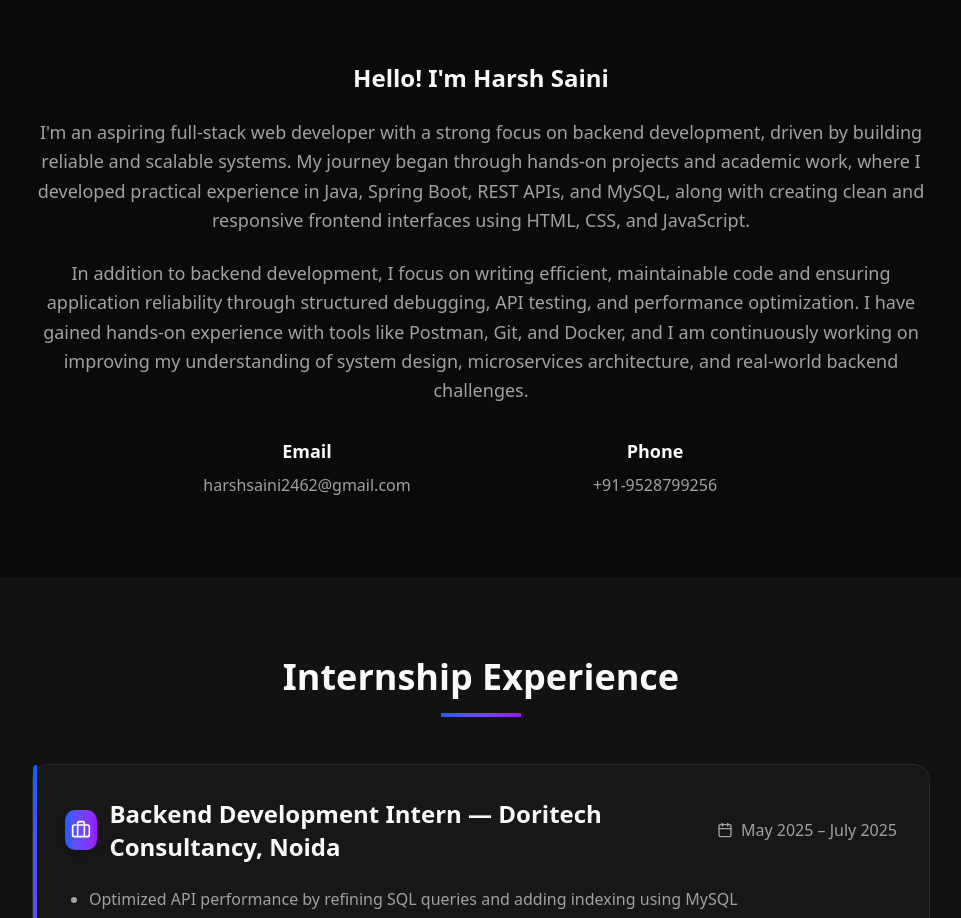
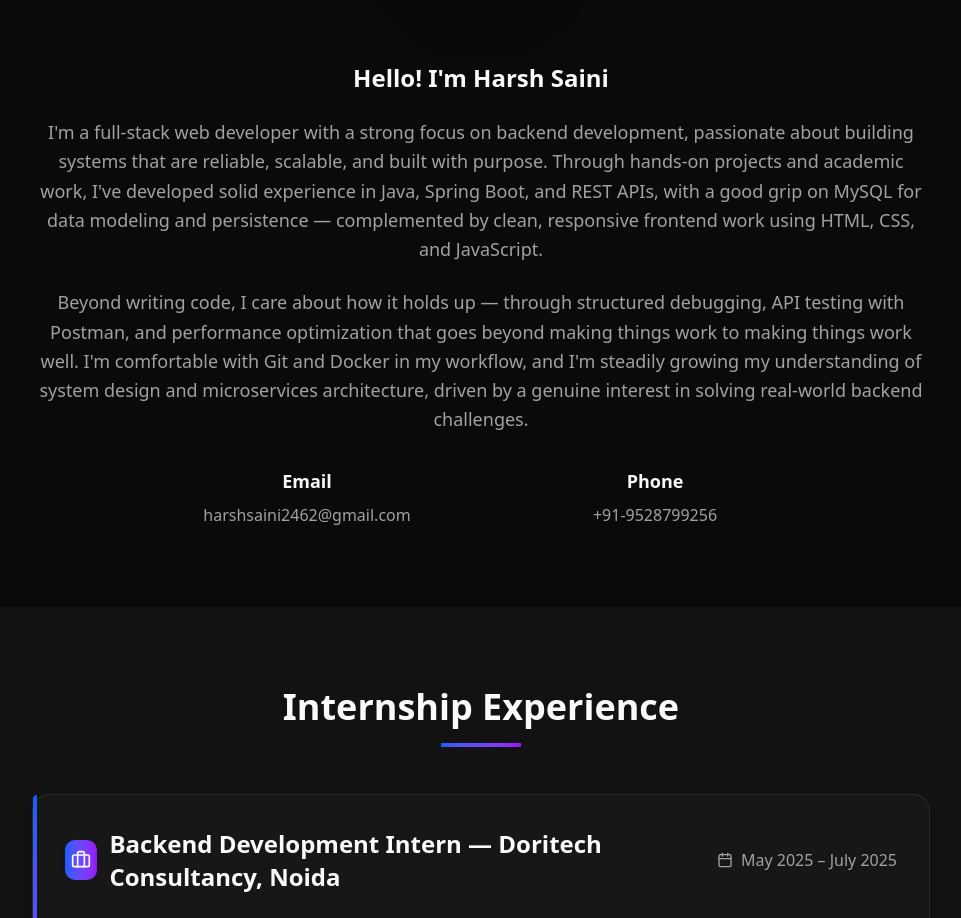
Before and after one commit to saini-harsh15/harsh-saini-portfolio, a Next.js app: page / in a window 1280 px wide. Shown: the part 1134-2052 px from the top of the page, without its empty margins (159-1120 px from the left). Built offline with nearby package versions, Linux system fonts and the light colour scheme.

Commit message:
Internship

```diff
--- a/components/About.tsx
+++ b/components/About.tsx
@@ -19,10 +19,10 @@ const AboutSection = () => {
             <h3 className="text-2xl font-semibold">Hello! I&apos;m Harsh Saini</h3>
             <p className="text-lg text-muted-foreground leading-relaxed">
 
-              I&apos;m an aspiring full-stack web developer with a strong focus on backend development, driven by building reliable and scalable systems. My journey began through hands-on projects and academic work, where I developed practical experience in Java, Spring Boot, REST APIs, and MySQL, along with creating clean and responsive frontend interfaces using HTML, CSS, and JavaScript.
+              I&apos;m a full-stack web developer with a strong focus on backend development, passionate about building systems that are reliable, scalable, and built with purpose. Through hands-on projects and academic work, I&apos;ve developed solid experience in Java, Spring Boot, and REST APIs, with a good grip on MySQL for data modeling and persistence — complemented by clean, responsive frontend work using HTML, CSS, and JavaScript.
             </p>
             <p className="text-lg text-muted-foreground leading-relaxed">
-              In addition to backend development, I focus on writing efficient, maintainable code and ensuring application reliability through structured debugging, API testing, and performance optimization. I have gained hands-on experience with tools like Postman, Git, and Docker, and I am continuously working on improving my understanding of system design, microservices architecture, and real-world backend challenges.
+              Beyond writing code, I care about how it holds up — through structured debugging, API testing with Postman, and performance optimization that goes beyond making things work to making things work well. I&apos;m comfortable with Git and Docker in my workflow, and I&apos;m steadily growing my understanding of system design and microservices architecture, driven by a genuine interest in solving real-world backend challenges.
             </p>
 
             <div className="grid grid-cols-2 gap-6 mt-8 max-w-2xl mx-auto">
```
